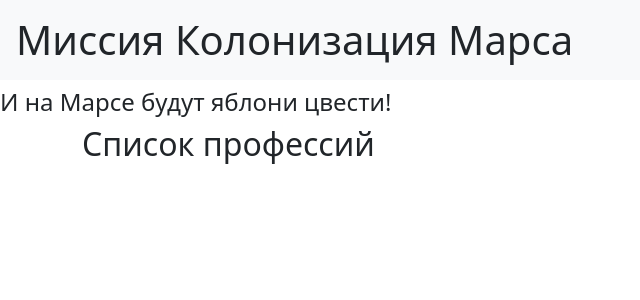
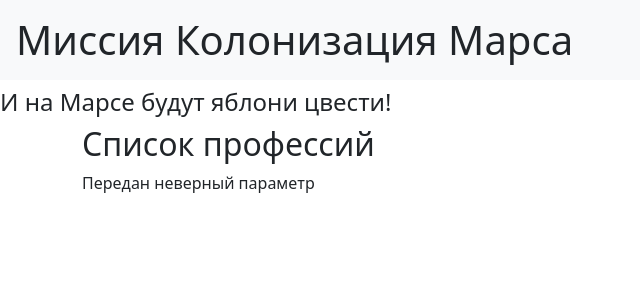
Before and after one commit to kapoed/flasktest, a Flask app: page /list_prof/1 in a window 1280 px wide. Shown: the top 300 px of the page, without its empty margins (0-640 px from the left). Run offline with Flask 3, Linux system fonts and the light colour scheme.

Commit message:
Update list_prof.html

```diff
--- a/templates/list_prof.html
+++ b/templates/list_prof.html
@@ -10,5 +10,7 @@
         {% for prof in list_prof %}
             <li>{{ prof }}</li>
         {% endfor %}
+    {% else %}
+        <div>Передан неверный параметр</div>
     {% endif %}
 {% endblock %}
```
